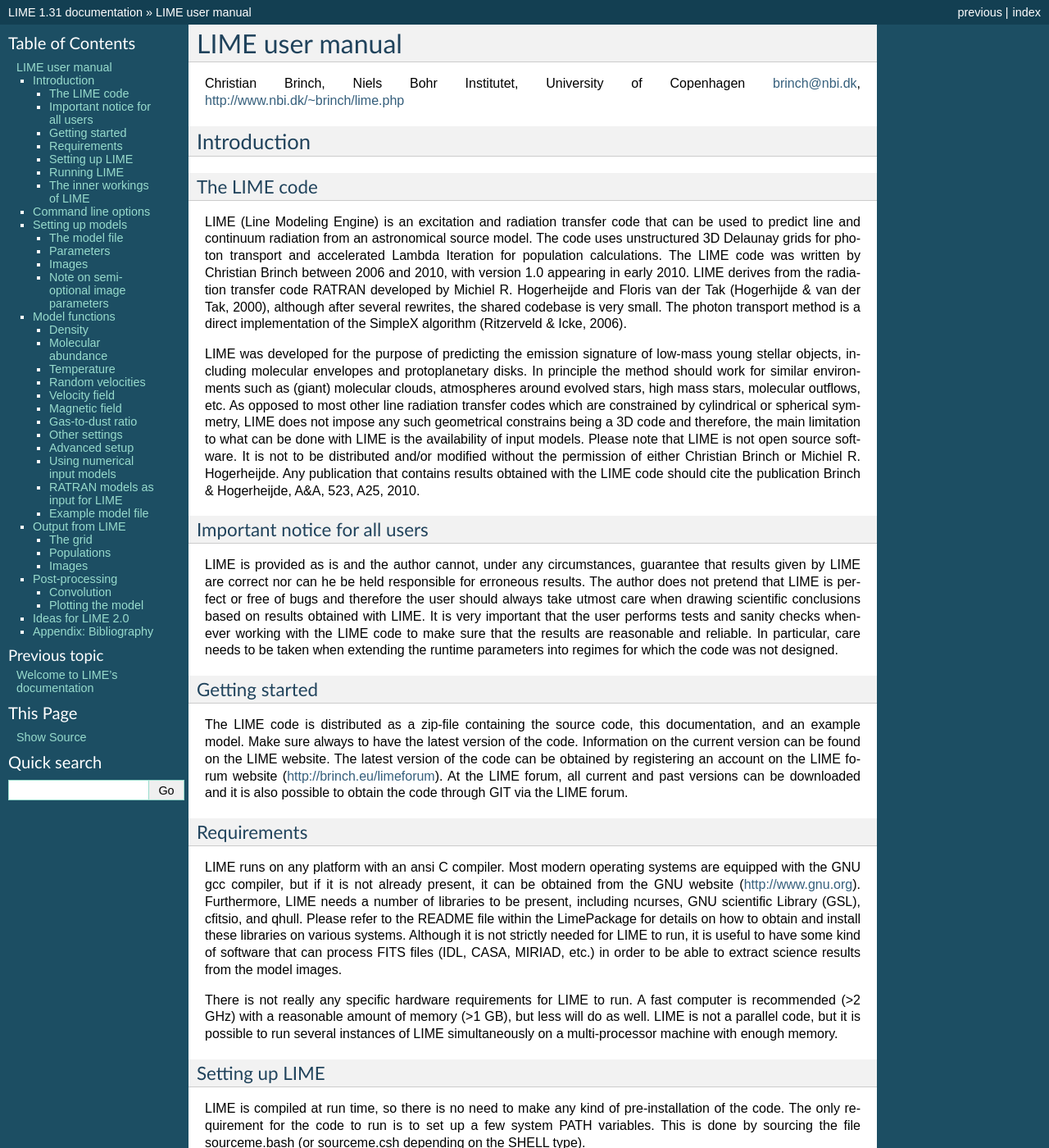
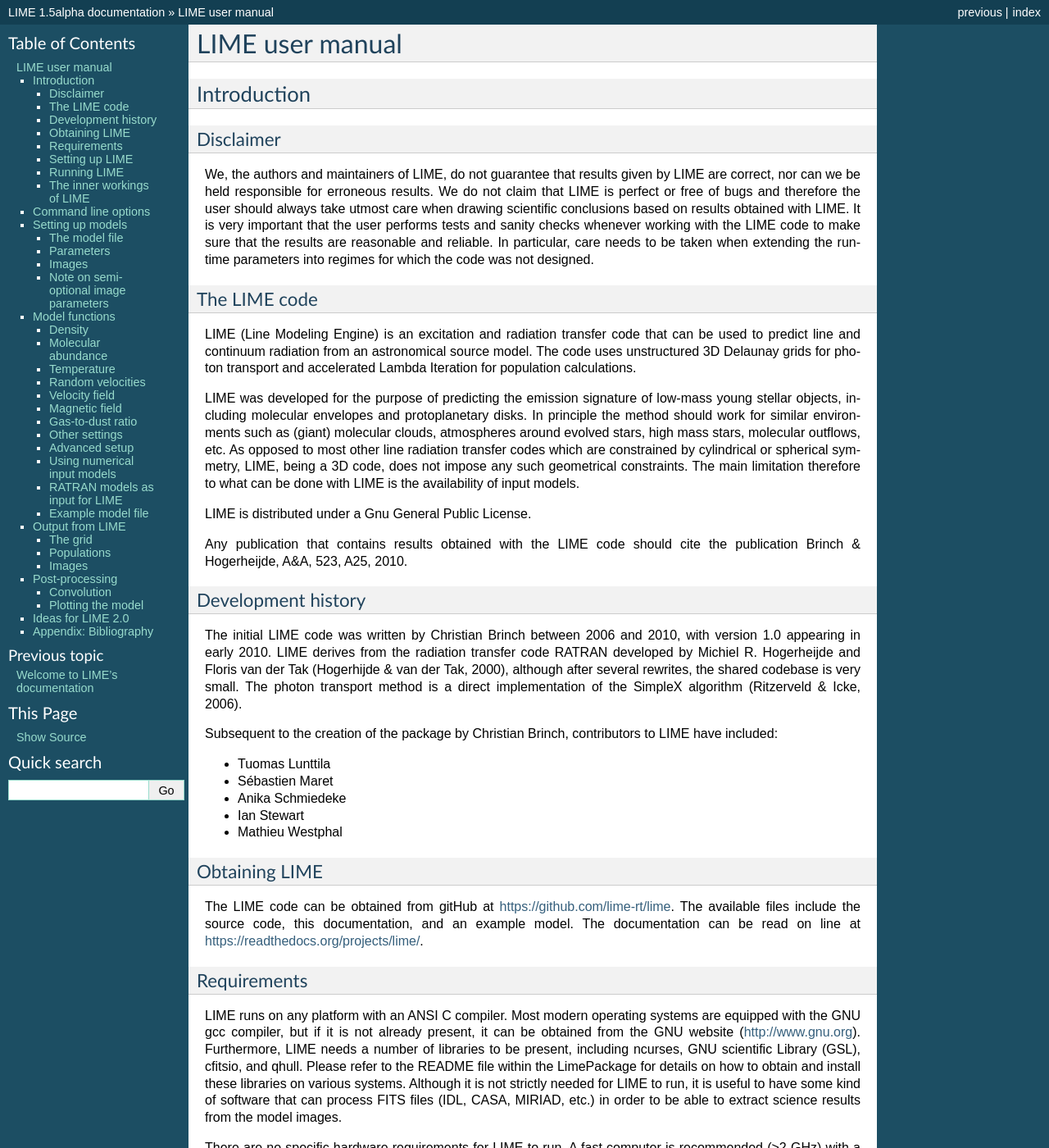
Before and after one commit to lime-rt/lime, a Sphinx documentation site: the page built from doc/usermanual.rst, in a window 1280 px wide and 1400 px high. Shown: the whole window at 82% size. Built offline with Sphinx 7.4.7, drawn with Linux system fonts in a browser that asks for light colours; some of the changed text lies outside the part shown.

Commit message:
Updated documentation.
The documentation (both doc/usermanual.rst and README.md) has been updated to reflect new parameters available in LIME.

```diff
--- a/doc/conf.py
+++ b/doc/conf.py
@@ -29,6 +29,7 @@
 # ones.
 extensions = [
     'sphinx.ext.mathjax',
+    'numfig'
 ]
 
 # Add any paths that contain templates here, relative to this directory.
@@ -52,9 +53,9 @@
 # built documents.
 #
 # The short X.Y version.
-version = '1.31'
+version = '1.5'
 # The full version, including alpha/beta/rc tags.
-release = '1.31'
+release = '1.5alpha'
 
 # The language for content autogenerated by Sphinx. Refer to documentation
 # for a list of supported languages.
--- a/doc/usermanual.rst
+++ b/doc/usermanual.rst
@@ -1,10 +1,23 @@
 LIME user manual
 ================
 
-Christian Brinch, Niels Bohr Institutet, University of Copenhagen brinch@nbi.dk, http://www.nbi.dk/~brinch/lime.php
-
 Introduction
 ------------
+
+Disclaimer
+~~~~~~~~~~
+
+We, the authors and maintainers of LIME, do not
+guarantee that results given by LIME are correct, nor can we be held
+responsible for erroneous results. We do not claim that LIME
+is perfect or free of bugs and therefore the user should always take
+utmost care when drawing scientific conclusions based on results
+obtained with LIME. It is very important that the user performs tests
+and sanity checks whenever working with the LIME code to make sure that
+the results are reasonable and reliable. In particular, care needs to be
+taken when extending the runtime parameters into regimes for which the
+code was not designed.
+
 
 The LIME code
 ~~~~~~~~~~~~~
@@ -13,7 +26,28 @@
 code that can be used to predict line and continuum radiation from an
 astronomical source model. The code uses unstructured 3D Delaunay
 grids for photon transport and accelerated Lambda Iteration for
-population calculations. The LIME code was written by Christian Brinch
+population calculations.
+
+LIME was developed for the purpose of predicting the emission signature
+of low-mass young stellar objects, including molecular envelopes and
+protoplanetary disks. In principle the method should work for similar
+environments such as (giant) molecular clouds, atmospheres around
+evolved stars, high mass stars, molecular outflows, etc. As opposed to
+most other line radiation transfer codes which are constrained by
+cylindrical or spherical symmetry, LIME, being a 3D code, does not impose any such
+geometrical constraints. The main
+limitation therefore to what can be done with LIME is the availability of input
+models.
+
+LIME is distributed under a Gnu General Public License.
+
+Any publication that contains results obtained with the LIME code should cite the publication
+Brinch & Hogerheijde, A&A, 523, A25, 2010.
+
+Development history
+~~~~~~~~~~~~~~~~~~~
+
+The initial LIME code was written by Christian Brinch
 between 2006 and 2010, with version 1.0 appearing in early 2010. LIME
 derives from the radiation transfer code RATRAN developed by
 Michiel R.  Hogerheijde and Floris van der Tak (Hogerhijde & van der
@@ -21,51 +55,25 @@
 very small. The photon transport method is a direct implementation of
 the SimpleX algorithm (Ritzerveld & Icke, 2006).
 
-LIME was developed for the purpose of predicting the emission signature
-of low-mass young stellar objects, including molecular envelopes and
-protoplanetary disks. In principle the method should work for similar
-environments such as (giant) molecular clouds, atmospheres around
-evolved stars, high mass stars, molecular outflows, etc. As opposed to
-most other line radiation transfer codes which are constrained by
-cylindrical or spherical symmetry, LIME does not impose any such
-geometrical constrains being a 3D code and therefore, the main
-limitation to what can be done with LIME is the availability of input
-models. Please note that LIME is not open source software. It is not to
-be distributed and/or modified without the permission of either
-Christian Brinch or Michiel R. Hogerheijde. Any publication that
-contains results obtained with the LIME code should cite the publication
-Brinch & Hogerheijde, A&A, 523, A25, 2010.
+Subsequent to the creation of the package by Christian Brinch, contributors to LIME have included:
 
-Important notice for all users
-~~~~~~~~~~~~~~~~~~~~~~~~~~~~~~
+- Tuomas Lunttila
+- Sébastien Maret
+- Anika Schmiedeke
+- Ian Stewart
+- Mathieu Westphal
 
-LIME is provided as is and the author cannot, under any circumstances,
-guarantee that results given by LIME are correct nor can he be held
-responsible for erroneous results. The author does not pretend that LIME
-is perfect or free of bugs and therefore the user should always take
-utmost care when drawing scientific conclusions based on results
-obtained with LIME. It is very important that the user performs tests
-and sanity checks whenever working with the LIME code to make sure that
-the results are reasonable and reliable. In particular, care needs to be
-taken when extending the runtime parameters into regimes for which the
-code was not designed.
 
-Getting started
-~~~~~~~~~~~~~~~
+Obtaining LIME
+~~~~~~~~~~~~~~
 
-The LIME code is distributed as a zip-file containing the source code,
-this documentation, and an example model. Make sure always to have the
-latest version of the code. Information on the current version can be
-found on the LIME website. The latest version of the code can be
-obtained by registering an account on the LIME forum website
-(http://brinch.eu/limeforum). At the LIME forum, all current and past
-versions can be downloaded and it is also possible to obtain the code
-through GIT via the LIME forum.
+The LIME code can be obtained from gitHub at `<https://github.com/lime-rt/lime>`_. The available files include the source code,
+this documentation, and an example model. The documentation can be read on line at `<https://readthedocs.org/projects/lime/>`_.
 
 Requirements
 ~~~~~~~~~~~~
 
-LIME runs on any platform with an ansi C compiler. Most modern operating
+LIME runs on any platform with an ANSI C compiler. Most modern operating
 systems are equipped with the GNU gcc compiler, but if it is not already
 present, it can be obtained from the GNU website (http://www.gnu.org).
 Furthermore, LIME needs a number of libraries to be present, including
@@ -76,10 +84,11 @@
 software that can process FITS files (IDL, CASA, MIRIAD, etc.) in order
 to be able to extract science results from the model images.
 
-There is not really any specific hardware requirements for LIME to run.
+There are no specific hardware requirements for LIME to run.
 A fast computer is recommended (>2 GHz) with a reasonable amount of
-memory (>1 GB), but less will do as well. LIME is not a parallel code,
-but it is possible to run several instances of LIME simultaneously on a
+memory (>1 GB), but less will do as well. LIME can be run in multi-threaded
+(parallel) mode, if several CPUs are available. It is also possible to
+run several instances of LIME simultaneously on a
 multi-processor machine with enough memory.
 
 Setting up LIME
@@ -126,15 +135,15 @@
 sanity and in case there are inconsistencies, LIME will abort with an
 error message. It then goes on to generate the grid (unless a predefined
 grid is provided) by picking and evaluating random points until enough
-points have been chosen to form the grid. The grid is then smoothed to
-avoid oddly shaped Delaunay triangles and this is an iterative process.
+points have been chosen to form the grid. The grid is then iteratively
+smoothed to avoid oddly-shaped Delaunay triangles.
 Because the grid needs to be re-triangulated at each iteration, the
 smoothing process may take a while. After smoothing, a number of grid
-properties are pre-calculated, e.g., velocity splines, for later use and
+properties (e.g. velocity splines) are pre-calculated for later use, and
 the grid is written to file.
 
 When the grid is ready, LIME decides whether to calculate populations or
-not, depending on users choice of output images and LTE options (see
+not, depending on the user's choice of output images and LTE options (see
 chapter 2). If one or more non-LTE line images are asked for, LIME will
 proceed to calculate the level populations. This too is an iterative
 process where the radiation field and the populations are recalculated
@@ -282,12 +291,15 @@
 
     (integer) par->sampling (optional)
 
-The sampling parameter takes value 0 or 1. sampling=0 is used for
+The sampling parameter takes value 0, 1 or 2. sampling=0 is used for
 uniform sampling in Log(radius) which is useful for models with a
 central condensation (i.e., envelopes, disks), whereas sampling=1 is
 uniform sampling in x, y, and z. The latter is useful for models with no
-central condensation (molecular clouds, galaxies, slab geometries). The
-default value is sampling=0.
+central condensation (molecular clouds, galaxies, slab geometries).
+
+The value sampling=2 was added because the routine for 0 was found not to generate grid points with exact spherical rotational symmetry. The 2 setting implements this now properly; sampling=0 has, however, been retained for purposes of backward compatibility. In practice there is little obvious difference between the outputs from 0 versus 2.
+
+The default value is now sampling=2.
 
 .. code:: c
 
@@ -424,6 +436,12 @@
 work, a magnetic field needs to be defined (see below). When
 polarization is switched on, LIME is identical to the DustPol code
 (Padovani et al., 2012).
+
+.. code:: c
+
+    (integer) par->nThreads (optional)
+
+If set, LIME will perform the most time-cnsuming sections of its calculations in parallel, using the specified number of threads. Serial operation is the default.
 
 Images
 ~~~~~~
@@ -575,6 +593,16 @@
 continuum images only, the user need not include the abundance function
 or any of the velocity functions. The magnetic field function needs only
 be included for continuum polarization images.
+
+
+.. figure:: images/fig_coords_big.png
+   :alt: coordinates
+   :width: 380
+   :align: right
+   :figwidth: 400
+
+   The cartesian coordinate system used by LIME, showing the direction of the observer (red arrow) and the relation to the axes of the user-specifiable angles theta and phi.
+
 
 Density
 ~~~~~~~
@@ -1176,14 +1204,13 @@
 
 In the following we list a number of new features which are being
 considered for the next major release of LIME. Users should feel free to
-contact the author with suggestions, improvements, new functionalities
-or bugs needed to be fixed.
+contact the maintainers with suggestions, improvements, new functionalities
+or bugs needing to be fixed.
 
 -  Line polarization
--  Parallelization
 -  Visibility output
 -  Tau images
--  user defined, function based grid sample weights
+-  User-defined, function based grid sample weights
 -  Basecol/Vamdc support
 -  etc...
 
```
Also changed, not shown: README.md (+24 -52 lines), doc/images/fig_coords.png (added), doc/images/fig_coords_big.png (added).
